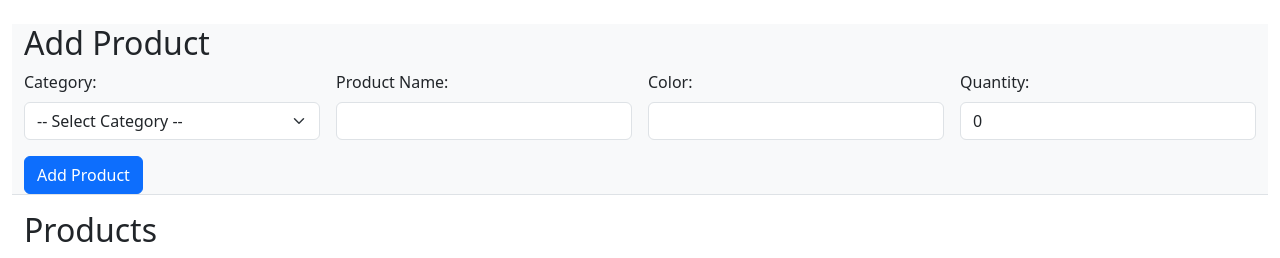
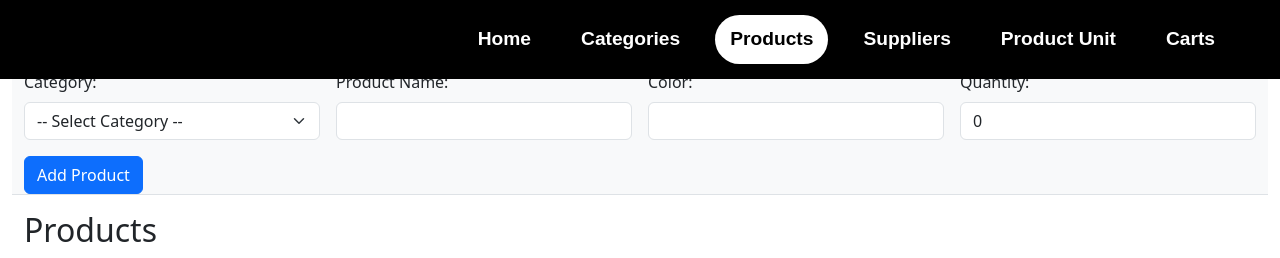
Before and after one commit to vicky5571/sales_hp_remake, a PHP site: page /products.php in a window 1280 px wide. Shown: the top 258 px of the page. Run offline with PHP 8.4, Linux system fonts and the light colour scheme; the visitor is signed in with stand-in values (Sample User, id 1); data that the repository does not hold is empty; some libraries are stand-ins or nearby versions.

Commit message:
navbar done

```diff
--- a/navbar/navbar.php
+++ b/navbar/navbar.php
@@ -10,18 +10,24 @@
 </head>
 
 <body>
+
+  <?php
+  // Get the current script name (e.g., index.php)
+  $currentPage = basename($_SERVER['PHP_SELF']);
+  ?>
+
   <div class="navbar-wrapper">
     <nav class="navbar">
       <div class="data-container">
         <!-- <img src="https://i.ibb.co/kGbqdSB/NEW-2.png" class="Logo" /> -->
         <div id="menu-time" class="menu-data animate__animated">
           <a onclick="closebar()"><i id="close" class="size fa-solid fa-xmark"></i></a>
-          <a href="index.php">Home</a>
-          <a href="categories.php">Categories</a>
-          <a href="products.php">Products</a>
-          <a href="suppliers.php">Suppliers</a>
-          <a href="product_unit.php">Product Unit</a>
-          <a href="carts.php">Carts</a>
+          <a href="index.php" class="<?= $currentPage === 'index.php' ? 'active' : '' ?>">Home</a>
+          <a href="categories.php" class="<?= $currentPage === 'categories.php' ? 'active' : '' ?>">Categories</a>
+          <a href="products.php" class="<?= $currentPage === 'products.php' ? 'active' : '' ?>">Products</a>
+          <a href="suppliers.php" class="<?= $currentPage === 'suppliers.php' ? 'active' : '' ?>">Suppliers</a>
+          <a href="product_unit.php" class="<?= $currentPage === 'product_unit.php' ? 'active' : '' ?>">Product Unit</a>
+          <a href="carts.php" class="<?= $currentPage === 'carts.php' ? 'active' : '' ?>">Carts</a>
         </div>
         <a id="Menu-bar" onclick="menubar()"><i class="size-icon fa-solid fa-bars"></i></a>
       </div>
--- a/navbar/navbarStyle.css
+++ b/navbar/navbarStyle.css
@@ -54,6 +54,13 @@
   align-items: center;
 }
 
+.navbar-wrapper a.active {
+  background-color: white;
+  color: black;
+  font-weight: bold;
+  pointer-events: none; /* Optional: Disable clicking on the active link */
+}
+
 .navbar-wrapper a:hover {
   background-color: white;
   color: rgb(0, 12, 34);
--- a/products.php
+++ b/products.php
@@ -49,9 +49,18 @@ if ($_SERVER['REQUEST_METHOD'] == 'POST') {
     <meta name="viewport" content="width=device-width, initial-scale=1.0">
     <title>Products</title>
     <link href="https://cdn.jsdelivr.net/npm/bootstrap@5.3.0/dist/css/bootstrap.min.css" rel="stylesheet">
+
+    <!-- Navbar -->
+    <link rel="stylesheet" href="navbar/navbarStyle.css" />
+    <link rel="stylesheet" href="https://cdnjs.cloudflare.com/ajax/libs/animate.css/4.1.1/animate.min.css" />
+    <script src="https://kit.fontawesome.com/7103fc097b.js" crossorigin="anonymous"></script>
+    <script src="navbar/navbarScript.js"></script>
 </head>
 
 <body>
+
+    <?php include 'navbar/navbar.php'; ?>
+
     <div class="container-fluid p-4">
         <div class="row">
             <!-- Add Product Section -->
--- a/transactions.php
+++ b/transactions.php
@@ -48,7 +48,9 @@ $transactions = $stmt->get_result()->fetch_all(MYSQLI_ASSOC);
 </head>
 
 <body>
+
     <?php include 'navbar/navbar.php'; ?>
+
     <div class="container my-4">
         <h1 class="text-center">All Transactions</h1>
         <a href="index.php" class="btn btn-primary mb-3">Home</a>
```
Also changed, not shown: carts.php (+9 -0 lines), categories.php (+9 -1 lines), product_unit.php (+7 -0 lines), suppliers.php (+9 -0 lines).
